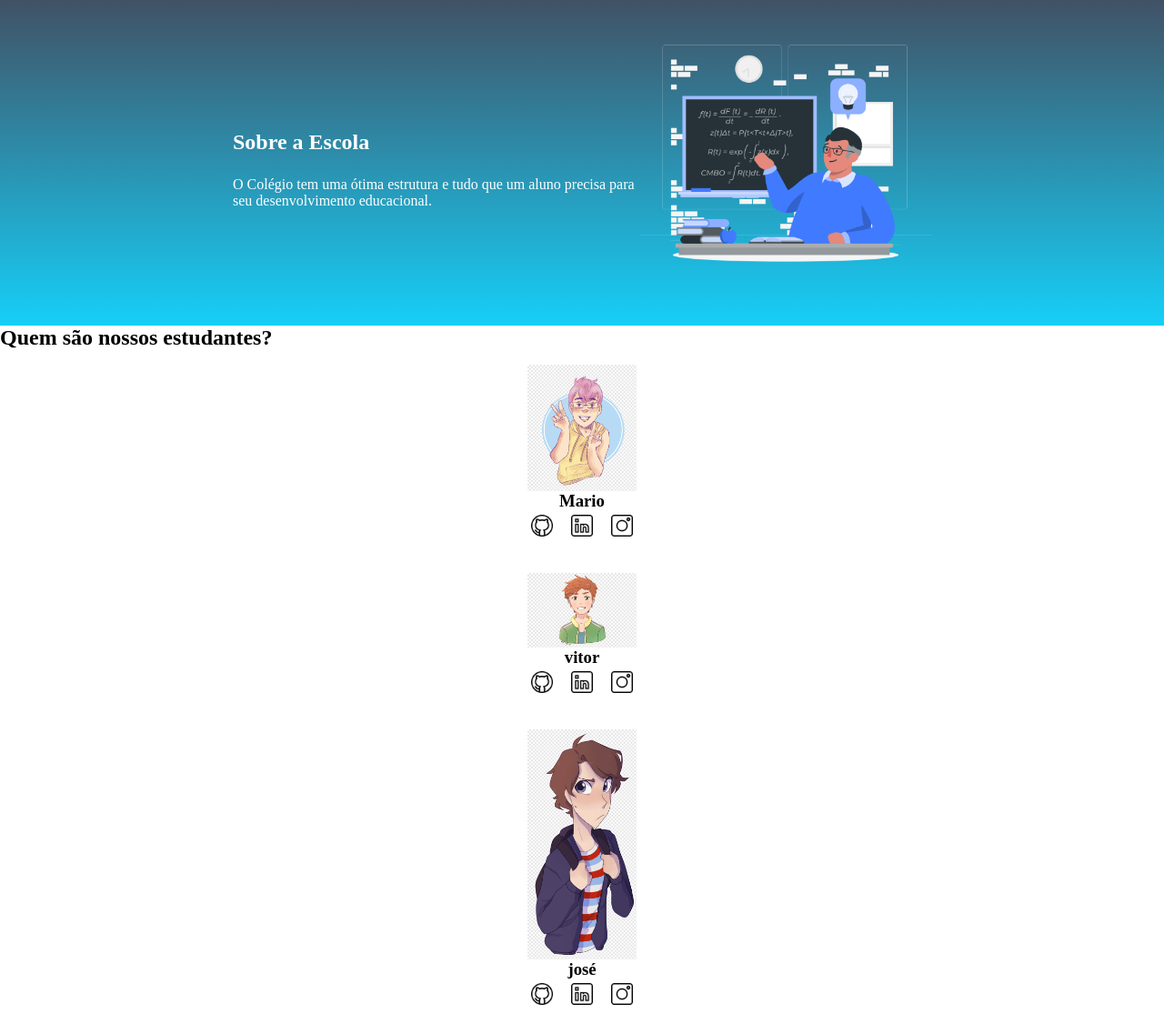
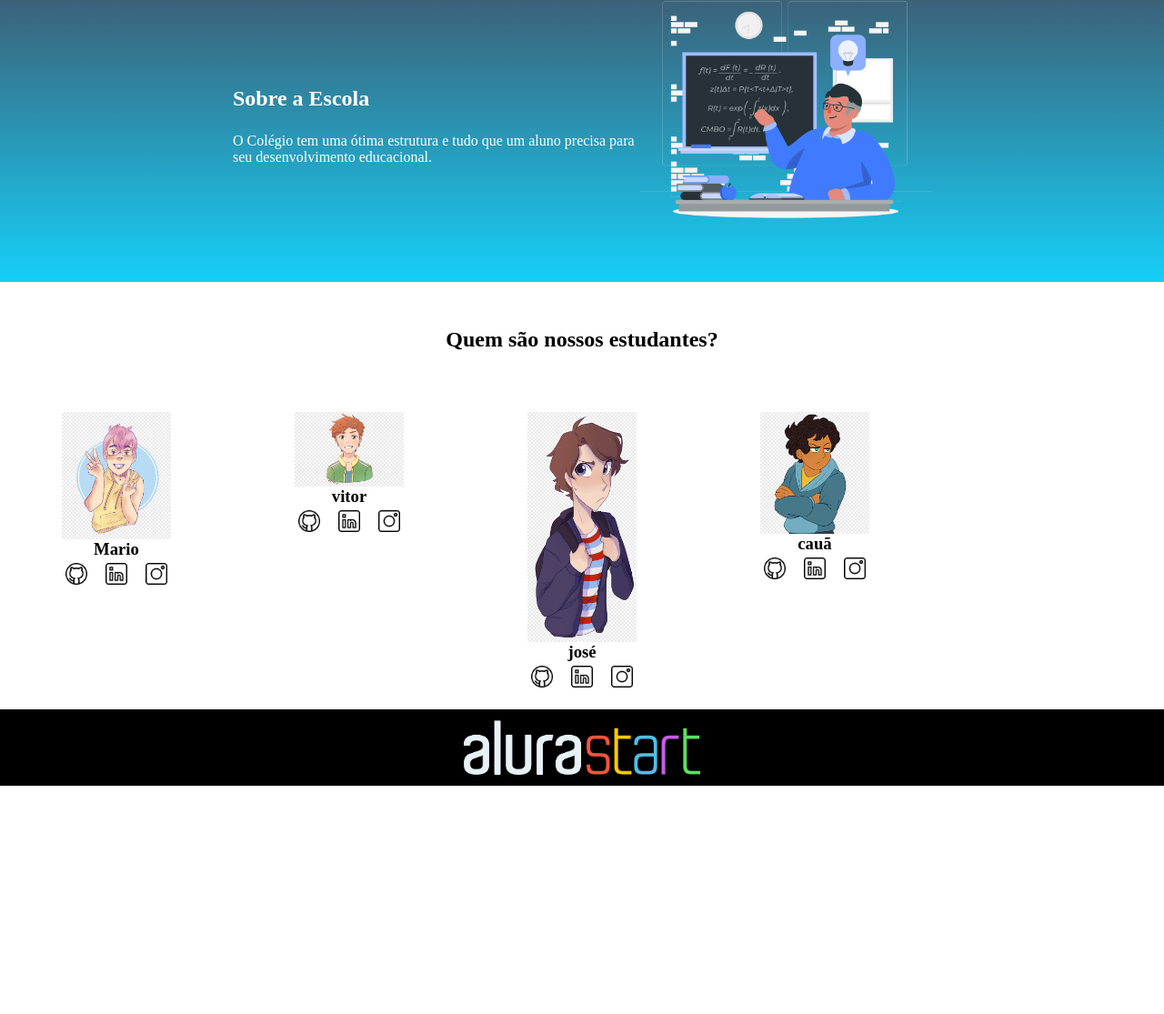
Before and after one commit to eduardocarlos7/site--alura, a plain HTML site: page alura.html.css/index.html in a window 1280 px wide. Shown: the part 150-1265 px from the top of the page at 91% size. After the commit the page ends 1014 px from the top, so only its background shows below. Drawn offline with Linux system fonts and the light colour scheme.

Commit message:
Add files via upload

```diff
--- a/alura.html.css/index.html
+++ b/alura.html.css/index.html
@@ -29,7 +29,7 @@
     <section class="estudante">
         <h2 class="estudante-titulo">Quem são nossos estudantes?</h2>
         <div class="estudante-todos">
-        <span></span>
+
         <div class="estudante-div">
             <img class="estudante-imagem" src="mario.png" alt="foto do mario">
             <h3 class="estudante-nome">Mario</h3>
@@ -58,6 +58,12 @@
             <a href="linkedin.png"><img class="estudante-icone" src="linkedin.png" alt="icone linkedin"></a>
             <a href="instagram.png"><img class="estudante-icone" src="instagram.png" alt="icone instagram"></a>
         </div>
+    </div>
+</section>
+<footer class="rodape">
+    <img class="rodape-imagem"src="alurastart logo.png" alt="logo da alura start">
+</footer>
+
 </body>
 
 </html>
--- a/alura.html.css/style.css
+++ b/alura.html.css/style.css
@@ -55,3 +55,24 @@ width: 120px;
     text-align: center;
     padding: 16px 0;
 }
+
+.estudante-titulo{
+    text-align: center;
+    padding: 50px 0;
+}
+
+.estudante-todos{
+    display: grid;
+    grid-template-columns: 20% 20% 20% 20% 20%;
+}
+
+.rodape{
+    background-color: black;
+    text-align: center;
+}
+
+.rodape-imagem{
+    height: 60px;
+    padding: 12px 0;
+
+}
```
Also changed, not shown: alura.html.css/alurastart logo.png (added).
